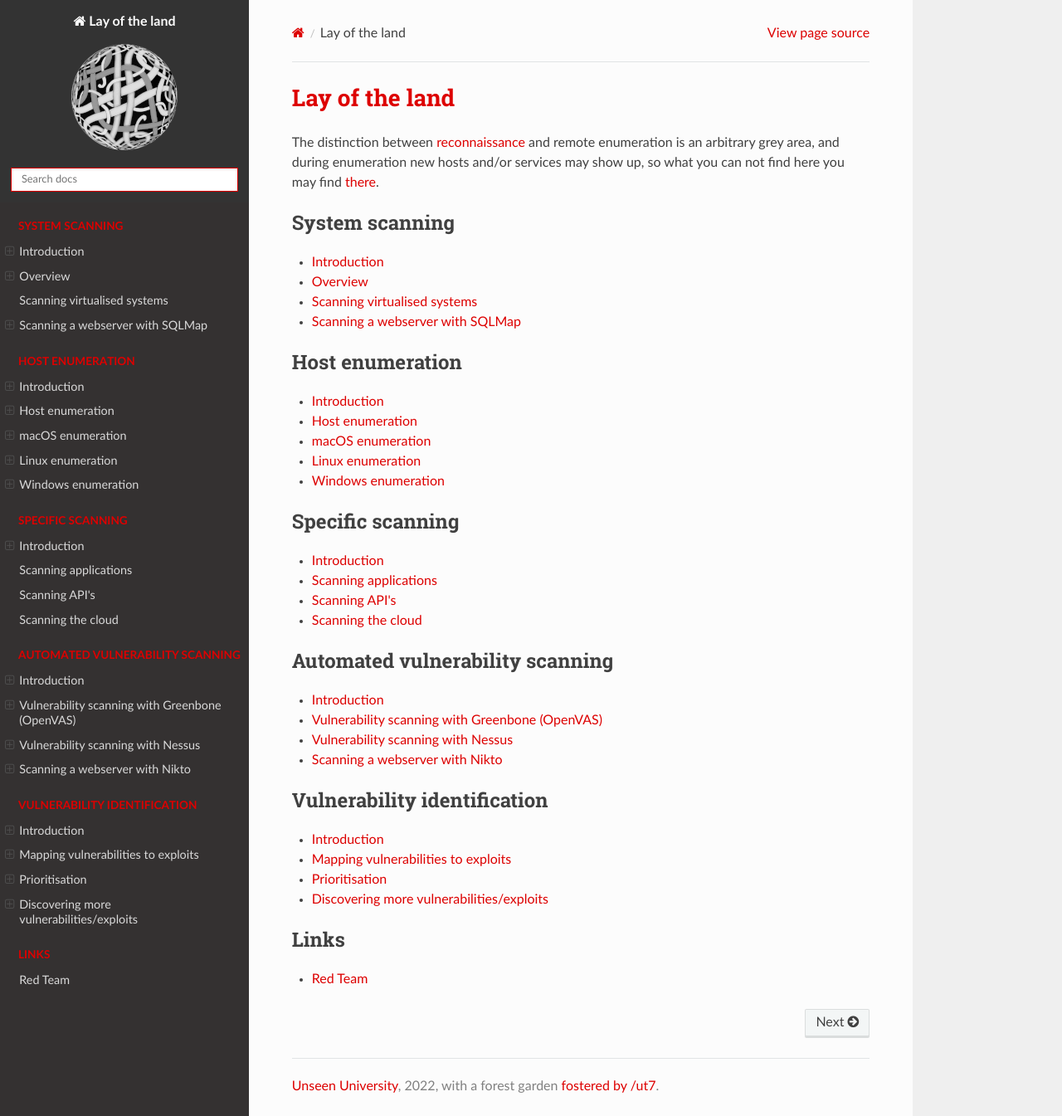
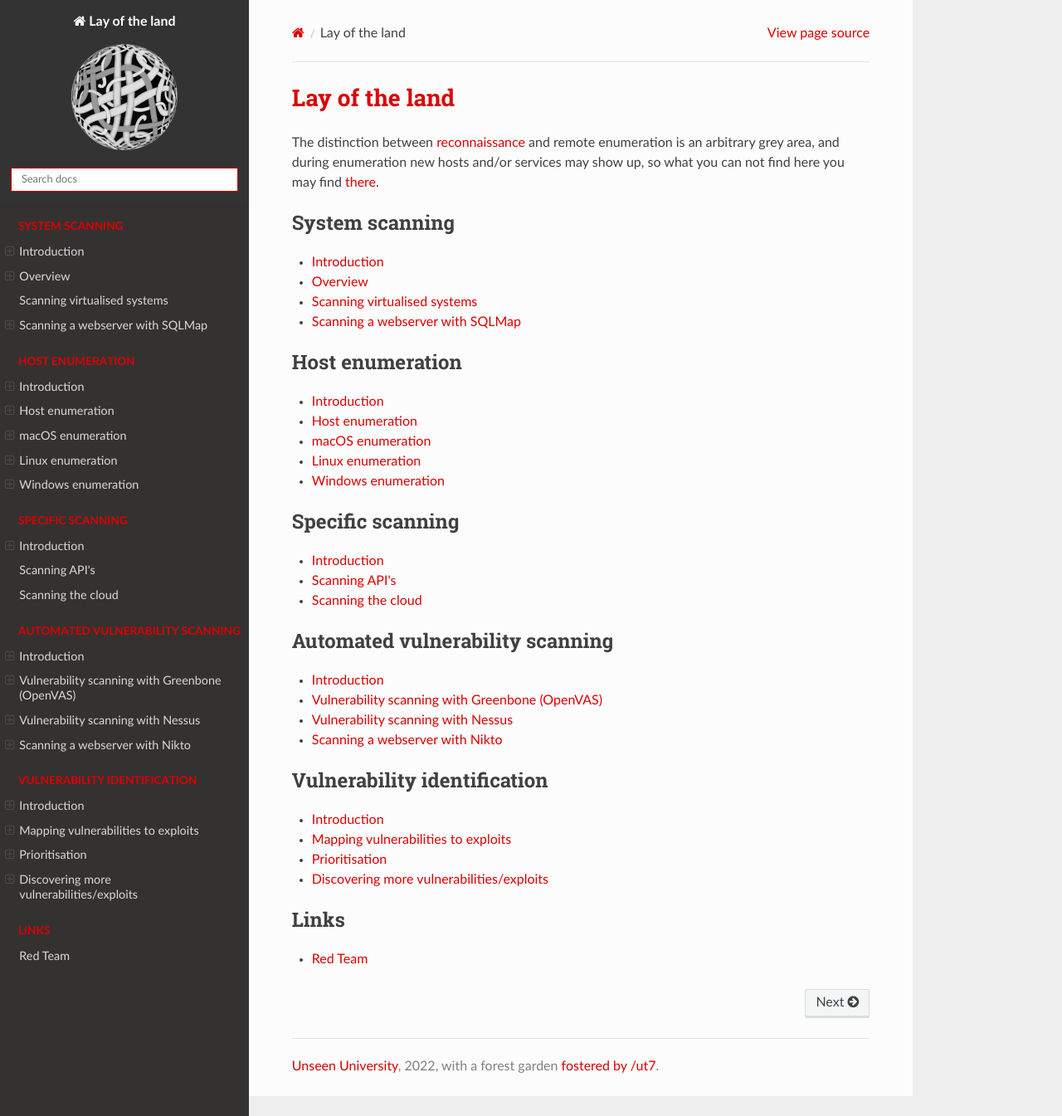
Before and after one commit to tymyrddin/red-enum, a Sphinx documentation site: the page built from source/index.rst, in a window 1280 px wide and 1345 px high. Shown: the whole window at 83% size. Built offline with Sphinx 7.4.7 and the Read the Docs theme 2.0.0, drawn with Linux system fonts in a browser that asks for light colours.

Commit message:
enum app changes

```diff
--- a/source/index.rst
+++ b/source/index.rst
@@ -35,7 +35,6 @@
    :caption: Specific scanning
 
    docs/more/README.md
-   Scanning applications <https://red.tymyrddin.dev/projects/app/en/latest/docs/enum/scanning.html>
    Scanning API's <https://red.tymyrddin.dev/projects/api/en/latest/docs/enum/scanning.html>
    Scanning the cloud <https://red.tymyrddin.dev/projects/cloud/en/latest/docs/enum/scanning.html>
 
```
Also changed, not shown: source/docs/more/README.md (+0 -1 lines).
